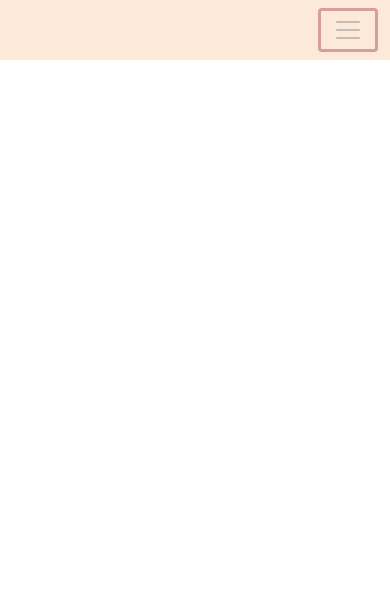
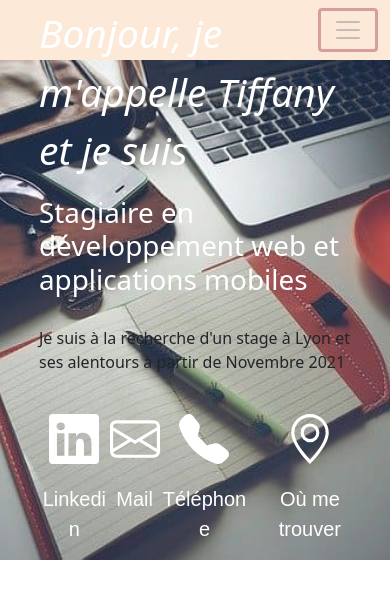
Before and after one commit to KayzPart/Portfolio, a PHP site: page / in a window 390 px wide. Shown: the top 599 px of the page. Run offline with PHP 8.4, Linux system fonts and the light colour scheme.

Commit message:
feat: header + responsive

```diff
--- a/index.html
+++ b/index.html
@@ -30,9 +30,60 @@
               </div>
             </div>
         </nav>
-        <header>
-
-        </header>
+        <div class="parallax-outer">
+          <div class="parallax" id="home">
+            <div class="outer-container" id="homepage">
+              <header>
+                <p>
+                  Bonjour, je m'appelle Tiffany et je suis
+                </p>
+                <h1>
+                  Stagiaire en développement web et applications mobiles
+                </h1>
+              </header>
+              <div id="header-text">
+                <p>
+                  Je suis à la recherche d'un <strong>stage</strong> à <strong>Lyon</strong> et ses alentours à partir de <strong>Novembre 2021</strong>
+                </p>
+              </div>
+              <div class="space-between">
+                <div class="item skill-box animated">
+                  <svg xmlns="http://www.w3.org/2000/svg" width="50" height="50" fill="white" class="bi bi-linkedin" viewBox="0 0 16 16">
+                    <path d="M0 1.146C0 .513.526 0 1.175 0h13.65C15.474 0 16 .513 16 1.146v13.708c0 .633-.526 1.146-1.175 1.146H1.175C.526 16 0 15.487 0 14.854V1.146zm4.943 12.248V6.169H2.542v7.225h2.401zm-1.2-8.212c.837 0 1.358-.554 1.358-1.248-.015-.709-.52-1.248-1.342-1.248-.822 0-1.359.54-1.359 1.248 0 .694.521 1.248 1.327 1.248h.016zm4.908 8.212V9.359c0-.216.016-.432.08-.586.173-.431.568-.878 1.232-.878.869 0 1.216.662 1.216 1.634v3.865h2.401V9.25c0-2.22-1.184-3.252-2.764-3.252-1.274 0-1.845.7-2.165 1.193v.025h-.016a5.54 5.54 0 0 1 .016-.025V6.169h-2.4c.03.678 0 7.225 0 7.225h2.4z"/>
+                  </svg>
+                  <p class="p-svg">
+                  Linkedin
+                  </p>
+                </div>
+                <div class="item skill-box animated">
+                  <svg xmlns="http://www.w3.org/2000/svg" width="50" height="50" fill="white" class="bi bi-envelope" viewBox="0 0 16 16">
+                    <path d="M0 4a2 2 0 0 1 2-2h12a2 2 0 0 1 2 2v8a2 2 0 0 1-2 2H2a2 2 0 0 1-2-2V4zm2-1a1 1 0 0 0-1 1v.217l7 4.2 7-4.2V4a1 1 0 0 0-1-1H2zm13 2.383-4.758 2.855L15 11.114v-5.73zm-.034 6.878L9.271 8.82 8 9.583 6.728 8.82l-5.694 3.44A1 1 0 0 0 2 13h12a1 1 0 0 0 .966-.739zM1 11.114l4.758-2.876L1 5.383v5.73z"/>
+                  </svg>
+                  <p class="p-svg">
+                    Mail
+                  </p>
+                </div>
+                <div class="item skill-box animated">
+                  <svg xmlns="http://www.w3.org/2000/svg" width="50" height="50" fill="white" class="bi bi-telephone-fill" viewBox="0 0 16 16">
+                    <path fill-rule="evenodd" d="M1.885.511a1.745 1.745 0 0 1 2.61.163L6.29 2.98c.329.423.445.974.315 1.494l-.547 2.19a.678.678 0 0 0 .178.643l2.457 2.457a.678.678 0 0 0 .644.178l2.189-.547a1.745 1.745 0 0 1 1.494.315l2.306 1.794c.829.645.905 1.87.163 2.611l-1.034 1.034c-.74.74-1.846 1.065-2.877.702a18.634 18.634 0 0 1-7.01-4.42 18.634 18.634 0 0 1-4.42-7.009c-.362-1.03-.037-2.137.703-2.877L1.885.511z"/>
+                  </svg>
+                  <p class="p-svg">
+                    Téléphone
+                  </p>
+                </div>
+                <div class="item skill-box animated">
+                  <svg xmlns="http://www.w3.org/2000/svg" width="50" height="50" fill="white" class="bi bi-geo-alt" viewBox="0 0 16 16">
+                    <path d="M12.166 8.94c-.524 1.062-1.234 2.12-1.96 3.07A31.493 31.493 0 0 1 8 14.58a31.481 31.481 0 0 1-2.206-2.57c-.726-.95-1.436-2.008-1.96-3.07C3.304 7.867 3 6.862 3 6a5 5 0 0 1 10 0c0 .862-.305 1.867-.834 2.94zM8 16s6-5.686 6-10A6 6 0 0 0 2 6c0 4.314 6 10 6 10z"/>
+                    <path d="M8 8a2 2 0 1 1 0-4 2 2 0 0 1 0 4zm0 1a3 3 0 1 0 0-6 3 3 0 0 0 0 6z"/>
+                  </svg>
+                  <p class="p-svg">
+                    Où me trouver
+                  </p>
+                </div>
+              </div>
+            </div>
+          </div>
+        </div>
 
         <script src="./script.js"></script>
         <!-- JavaScript Bundle with Popper -->
--- a/styles.css
+++ b/styles.css
@@ -1,27 +1,148 @@
-/* Nav */
+/* variables */
+:root{
+    --navbar-color: rgba(244, 165, 96, 0.603);
+    --navbar-nav-color: rgb(158, 14, 14);
+    --navbar-nav-hover-color: black;
+    --navbar-toggler-border-color: rgb(158, 14, 14);
+    --header-color: white;
+}
+/* body*/
+html{
+    word-break: break-word;
+    margin: 0;
+    padding: 0;
+    border: 0;
+
+}
+body{
+    word-break: break-word;
+}
 /*Nav*/
 #logo-accueil{
     height: 5vh;
 }
 .navbar{
     position:fixed;
-    background: rgba(244, 165, 96, 0.603);
+    background: var(--navbar-color);
     opacity: 0.4;
 }
 .nav-link{
     font-weight: bold;
 }
 .navbar-nav a{
-    color: rgb(158, 14, 14);
+    color: var(--navbar-nav-color);
 }
 .navbar-nav a:hover{
-    color: black;
+    color: var(--navbar-nav-hover-color);
 }
 .navbar-toggler{
-    border: 3px solid rgb(158, 14, 14) !important;
+    border: 3px solid var(--navbar-toggler-border-color) !important;
 }
 .navbar .navbar-toggler-icon{
     background-image: url(./Ressource/button.svg);
     width: 1.5em;
     height: 1.5em;
 }
+/* Parallax div */
+.parallax-outer{
+    height: 100vh;
+}
+.parallax{
+    background-image: url(./Ressource/image.jpg);
+    height: 100%;
+    position: relative;
+    background-attachment: fixed;
+    background-position: center;
+    background-repeat: no-repeat;
+    background-size: cover;
+}
+#homepage{
+    bottom: 70px;
+    position: absolute;
+    left: 10%;
+    width: 1200px;
+}
+.outer-container{
+    max-width: 1200px;
+    margin: auto;
+}
+header{
+    color: var(--header-color);
+    font-size: 39px;
+    font-weight: 300;
+    font-style: italic;
+}
+h1{
+    font-size: 80px;
+    font-style: normal;
+    font-weight: 500;
+    margin: 15px 0px;
+}
+#header-text{
+    font-size: 25px;
+    font-weight: 300;
+    margin: 70px 0px 110px 0px;
+}
+strong{
+    font-weight: 700;
+}
+.space-between{
+    text-align: justify;
+    display: flex;
+    justify-content: space-between;
+}
+.space-between .item{
+    display: inline-block;
+}
+.skill-box{
+    color: white;
+    font-family: 'Montserrat', sans-serif;
+    font-size: 20px;
+    text-align: center;
+}
+.skill-box svg{
+    margin-bottom: 20px;
+}
+.p-svg{
+    text-align: center;
+}
+
+/* Media querry */
+@media screen and (max-width: 1300px) {
+    #homepage{
+        width: 85%;
+    }
+    .outer-container{
+        max-width: 85%;
+    }
+}
+@media  screen and (max-width: 1024px){
+    .parallax{
+        background-attachment: scroll;
+    }
+}
+@media screen and (max-width: 1023px){
+    .parallax-outer{
+        height: 500px;
+    }
+    #homepage{
+        bottom: 0px;
+    }
+    #header-text{
+        font-size: 1em;
+        line-height: 1.5em;
+        margin-top: 30px;
+        margin-bottom: 40px;
+    }
+}
+@media screen and (max-width: 387px){
+    header{
+        font-size: 1.2em;
+    }
+    .item svg{
+        width: 11vw;
+    }
+    .p-svg{
+        font-size: 12px;
+    }
+}
```
